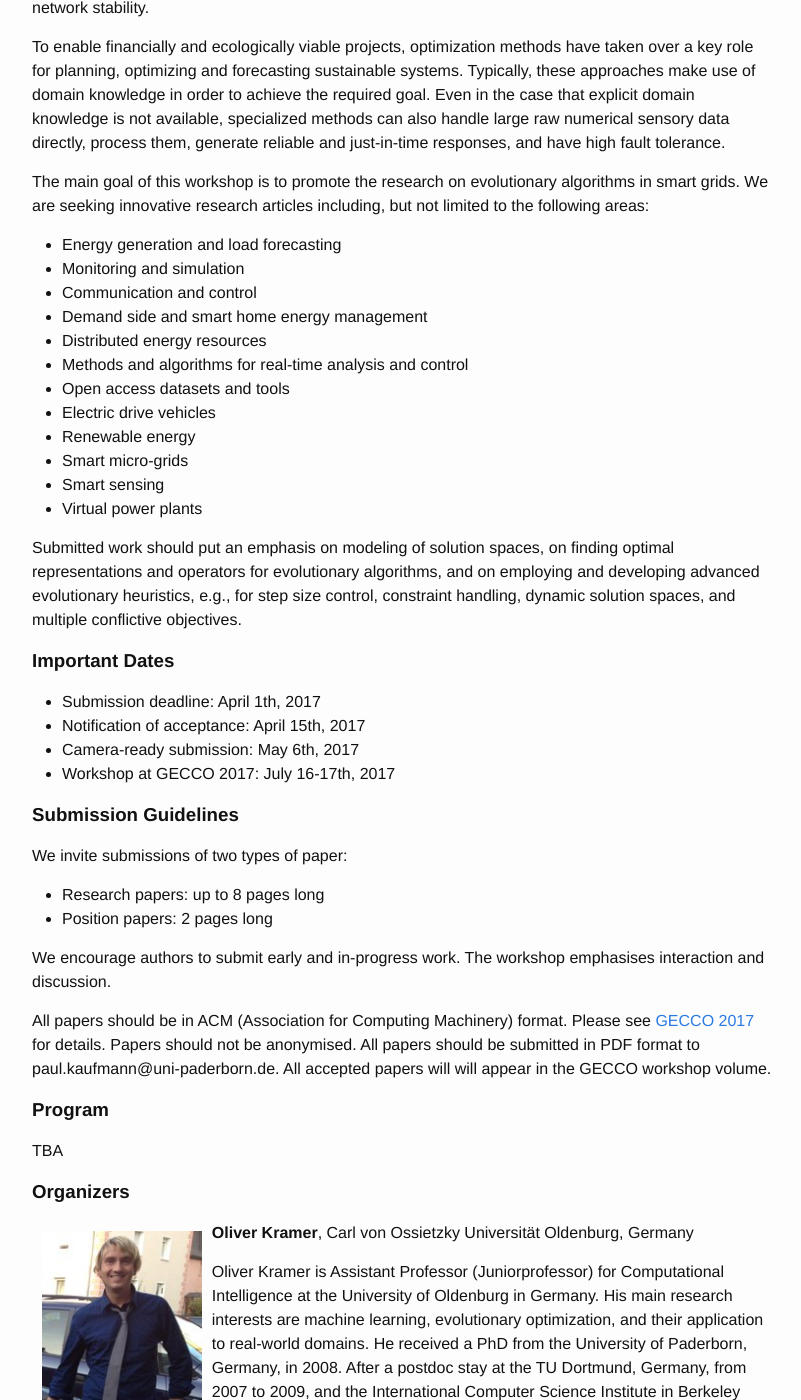
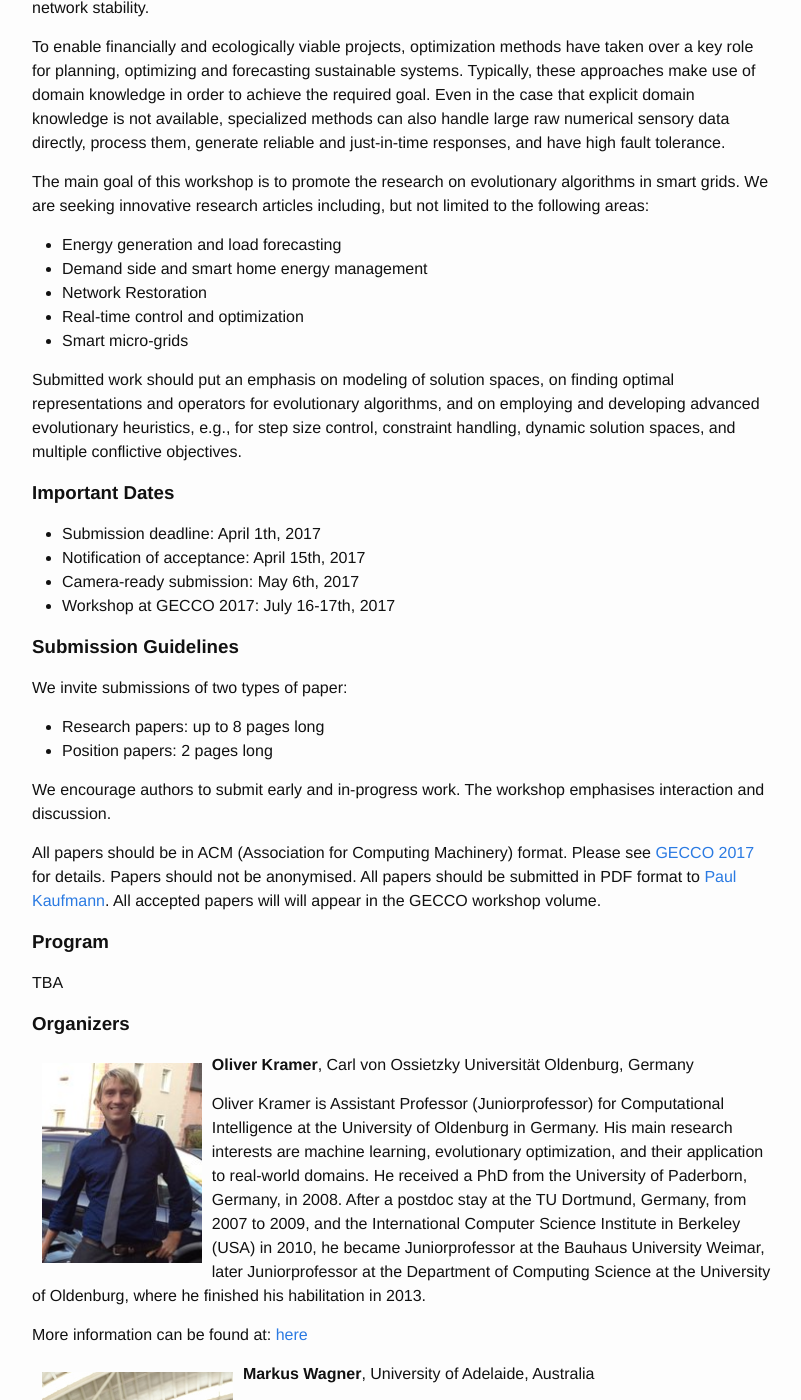
Before and after one commit to ci4energy/ci4energy.github.io, a Jekyll site: the page built from smartea.md, in a window 1280 px wide and 1400 px high, scrolled down 504 px. Shown: the whole window, without its empty margins (238-1039 px from the left). Built offline with Jekyll 4.4.1, drawn with Linux system fonts in a browser that asks for light colours.

Commit message:
no message

```diff
--- a/smartea.md
+++ b/smartea.md
@@ -18,17 +18,10 @@ To enable financially and ecologically viable projects, optimization methods hav
 The main goal of this workshop is to promote the research on evolutionary algorithms in smart grids. We are seeking innovative research articles including, but not limited to the following areas:
 
 - Energy generation and load forecasting
-- Monitoring and simulation
-- Communication and control
 - Demand side and smart home energy management
-- Distributed energy resources
-- Methods and algorithms for real-time analysis and control
-- Open access datasets and tools
-- Electric drive vehicles
-- Renewable energy
+- Network Restoration
+- Real-time control and optimization
 - Smart micro-grids
-- Smart sensing
-- Virtual power plants
 
 Submitted work should put an emphasis on modeling of solution spaces, on finding optimal representations and operators for evolutionary algorithms, and on employing and developing advanced evolutionary heuristics, e.g., for step size control, constraint handling, dynamic solution spaces, and multiple conflictive objectives.
 
@@ -49,7 +42,7 @@ We invite submissions of two types of paper:
 
 We encourage authors to submit early and in-progress work. The workshop emphasises interaction and discussion.
 
-All papers should be in ACM (Association for Computing Machinery) format. Please see <a href="http://gecco-2017.sigevo.org"> GECCO 2017 </a> for details. Papers should not be anonymised. All papers should be submitted in PDF format to paul.kaufmann@uni-paderborn.de. All accepted papers will will appear in the GECCO workshop volume.
+All papers should be in ACM (Association for Computing Machinery) format. Please see <a href="http://gecco-2017.sigevo.org"> GECCO 2017 </a> for details. Papers should not be anonymised. All papers should be submitted in PDF format to <a href="paul.kaufmann@uni-paderborn.de">Paul Kaufmann</a>. All accepted papers will will appear in the GECCO workshop volume.
 
 <h3><b>Program</b></h3>
 
```
